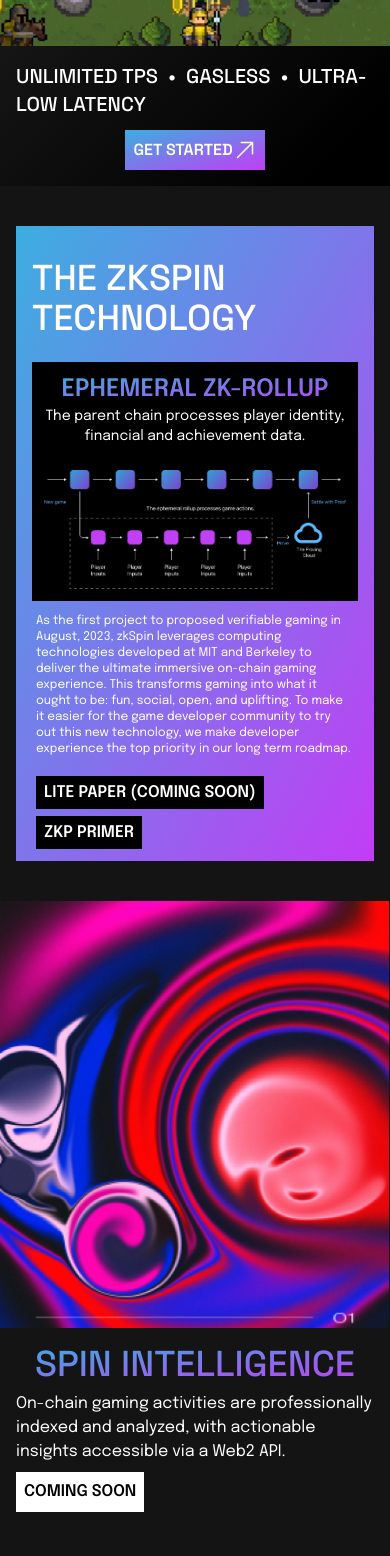
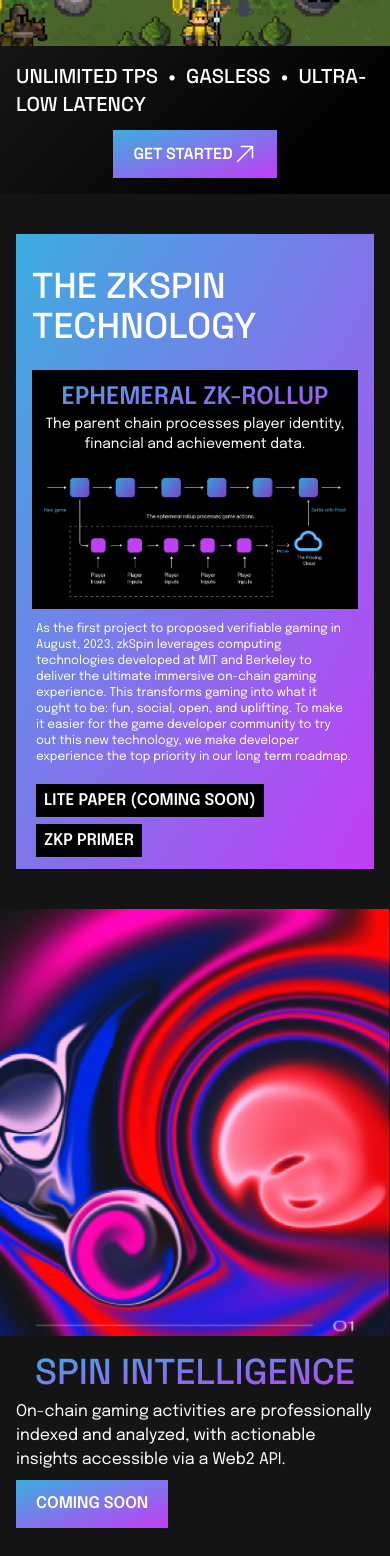
Before and after one commit to vishalmet/zkSpin, a React (Vite) app: page / in a window 390 px wide. Shown: the part 380-1936 px from the top of the page. Built offline with nearby package versions, Linux system fonts and the light colour scheme.

Commit message:
button change

```diff
--- a/src/components/SpinIntelligence.jsx
+++ b/src/components/SpinIntelligence.jsx
@@ -19,7 +19,7 @@
             with actionable insights accessible via a Web2 API.
           </p>
           <div className="flex justify-start ">
-            <button className=" text-black font-semibold hover:scale-95 bg-white uppercase p-2 md:p-4 hover:bg-slate-200">
+            <button className="uppercase flex items-center cursor-pointer text-base md:text-2xl font-semibold bg-gradient-to-br from-customStart to-customEnd hover:bg-gradient-to-tl hover:scale-95 p-3 px-5">
               coming soon
             </button>
           </div>
--- a/src/pages/Home.jsx
+++ b/src/pages/Home.jsx
@@ -47,7 +47,7 @@
                 href="https://github.com/m4-team/spin-sdk/blob/main/guide/2_INTRODUCTION.md"
                 target="_blank"
                 rel="noopener noreferrer"
-                className="flex items-center cursor-pointer text-base md:text-[20px] font-semibold bg-gradient-to-br from-customStart to-customEnd hover:bg-gradient-to-tl hover:scale-95 p-2 md:p-3"
+                className="flex items-center cursor-pointer text-base md:text-2xl font-semibold bg-gradient-to-br from-customStart to-customEnd hover:bg-gradient-to-tl hover:scale-95 p-3 px-5"
               >
                 GET STARTED
                 <svg
```
